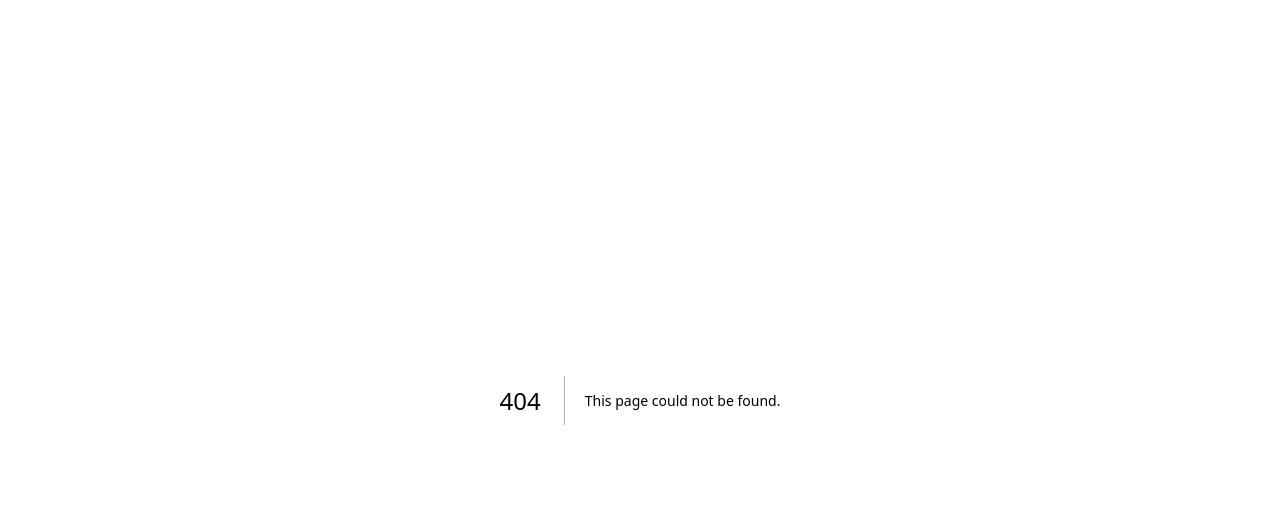
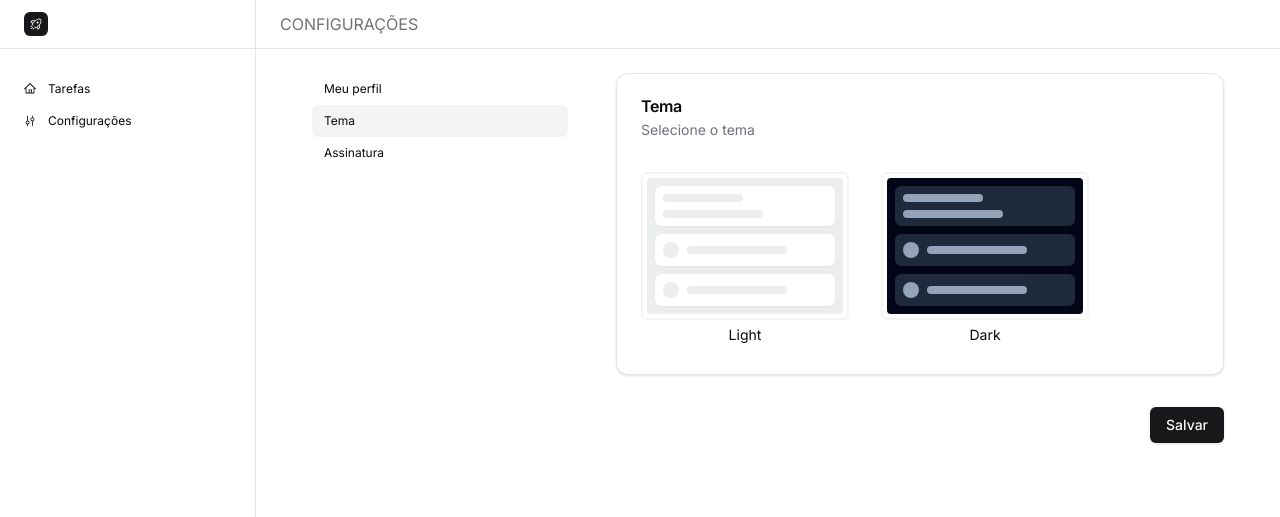
Before and after one commit to Flaviojcf/next-actions, a Next.js app: page /app/settings/theme in a window 1280 px wide. Before the commit this address had no page. Shown: the top 517 px of the page. Built offline with nearby package versions, Linux system fonts and the light colour scheme; no server answers.

Commit message:
feat: Create theme page

```diff
--- /dev/null
+++ b/src/app/(pages)/app/settings/theme/page.tsx
@@ -0,0 +1,5 @@
+import { SettingsThemeForm } from './_components/settings-theme-form'
+
+export default function Page() {
+  return <SettingsThemeForm />
+}
```
